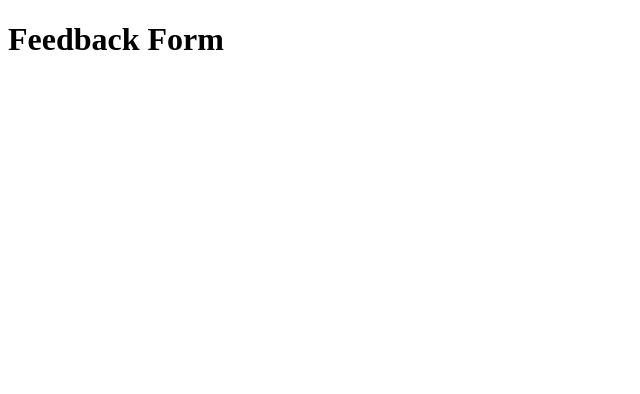
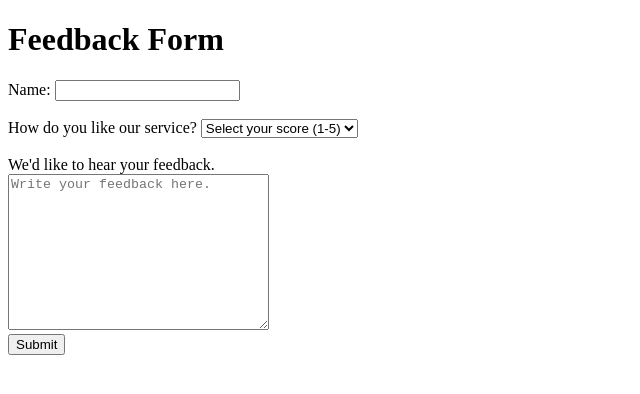
Before and after one commit to nhh979/ISM3232-Coding-Challenge7, a plain HTML site: page index.html in a window 1280 px wide. Shown: the whole page, without its empty margins (0-640 px from the left). Drawn offline with Linux system fonts and the light colour scheme.

Commit message:
Create feedback form with input fields and display area.

```diff
--- a/index.html
+++ b/index.html
@@ -4,5 +4,27 @@
 </head>
 <body>
     <h1>Feedback Form</h1>
+    <form action="">
+        <label for="customerName">Name: </label>
+        <input type="text" name="customerName" id="customerName"><br>
+        <br>
+        <label for="rating">How do you like our service?</label>
+        <select name="rating" id="rating">
+            <option value="" disabled selected>Select your score (1-5)</option>
+            <option value="1">1</option>
+            <option value="2">2</option>
+            <option value="3">3</option>
+            <option value="4">4</option>
+            <option value="5">5</option>
+        </select><br>
+        <br>
+        <label for="comment">We'd like to hear your feedback.</label><br>
+        <textarea name="comment" id="comment" cols="30" rows="10" placeholder="Write your feedback here."></textarea>
+        <br>
+        <input type="submit" value="Submit">
+    </form>
+    <div id="feedbackForm"></div> <!--Display the feedback here after submission-->
+
+    <script src="script.js"></script>
 </body>
 </html>
```
